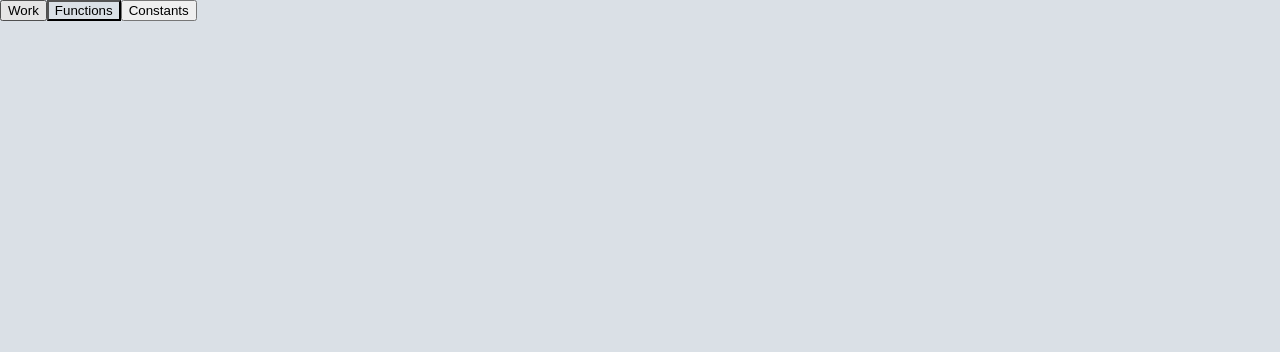
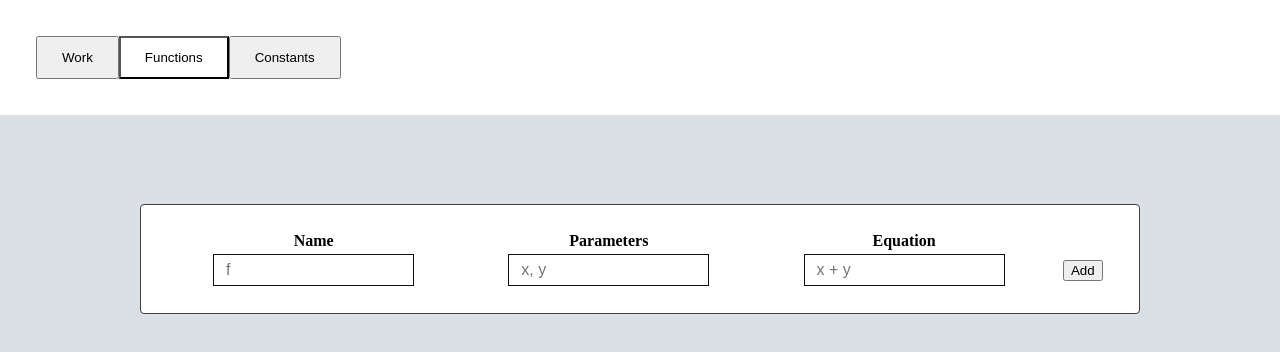
Before and after one commit to DylanEHolland/MathEngine, a React (Create React App) app in the folder client/: page / in a window 1280 px wide. Shown: the top 352 px of the page. Built offline with nearby package versions, Linux system fonts and the light colour scheme.

Commit message:
17: Restyling the layout, making further changes to file hierarchy

```diff
--- a/client/src/components/Layout/Button.tsx
+++ b/client/src/components/Layout/Button.tsx
@@ -1,7 +1,8 @@
-export const Button = ({children, className}: {children?: string; className?: string;}) => {
+export const Button = ({children, className, onClick}: {children?: string; className?: string; onClick?: any;}) => {
     return (
         <button
             className={`layout__button ${className ? className : ""}`}
+            onClick={onClick}
         >
             {children}
         </button>
--- a/client/src/components/Layout/InputBox.tsx
+++ b/client/src/components/Layout/Input.tsx
@@ -2,7 +2,7 @@ import { useState } from "react";
 //import { parseText } from "../lib/interpreter/parser";
 import "../../styles/input_box.scss";
 
-export const InputBox = ({placeholder, dynamic = false, onUpdate, initialValue}: {placeholder?: string; dynamic?: boolean; onUpdate?: any; initialValue?: any;}) => {
+export const Input = ({placeholder, dynamic = false, onUpdate, initialValue}: {placeholder?: string; dynamic?: boolean; onUpdate?: any; initialValue?: any;}) => {
     const [value, setValue] = useState<string>(initialValue ? initialValue : "");
     const [focused, setFocused] = useState<boolean>(false);
 
--- a/client/src/components/MathEngine/Functions.tsx
+++ b/client/src/components/MathEngine/Functions.tsx
@@ -1,4 +1,4 @@
-import { InputBox } from "../Layout/InputBox";
+import { Input } from "../Layout/Input";
 import "../../styles/functions.scss";
 import { useEffect, useState } from "react";
 import Cookies from "universal-cookie";
@@ -93,9 +93,9 @@ export const Function = ({addFunction, deleteFunction, editing, setEditing, name
                 {
                     (editing || isNew) ? (
                         <>
-                            <td><InputBox initialValue={name} placeholder="f" onUpdate={setFnName} /></td>
-                            <td><InputBox initialValue={parameters} placeholder="x, y" onUpdate={setParameters} /></td>
-                            <td><InputBox initialValue={action} placeholder="x + y" onUpdate={setAction} /></td>
+                            <td><Input initialValue={name} placeholder="f" onUpdate={setFnName} /></td>
+                            <td><Input initialValue={parameters} placeholder="x, y" onUpdate={setParameters} /></td>
+                            <td><Input initialValue={action} placeholder="x + y" onUpdate={setAction} /></td>
                             <td><button onClick={
                                 () => {
                                     addFunction({
--- a/client/src/components/MathEngine/SpreadSheet.tsx
+++ b/client/src/components/MathEngine/SpreadSheet.tsx
@@ -1,5 +1,5 @@
 import { useState } from "react"
-import { InputBox } from "../Layout/InputBox"
+import { Input } from "../Layout/Input"
 import "../styles/spread_sheet.scss"
 
 function nextLetter(s: any){
@@ -94,7 +94,7 @@ const SpreadSheetRow = ({data, id}: {data: any, id: number}) => {
 const SpreadSheetColumn = ({}: {}) => {
     return (
         <td>
-            <InputBox
+            <Input
                 dynamic={true}
             />
         </td>
--- a/client/src/components/WorkSpace.tsx
+++ b/client/src/components/WorkSpace.tsx
@@ -1,11 +1,16 @@
-import { useState } from "react";
-//import { Functions } from "./Functions";
-import '../styles/workspace.scss';
+import { useEffect, useState } from "react";
 import { Button } from "./Layout/Button";
 import { Functions } from "./MathEngine/Functions";
 
+import '../styles/workspace.scss';
+import '../styles/layout.scss';
+
 export const WorkSpace = () => {
     const [screen, setScreen] = useState<number>(1);
+
+    useEffect(() => {
+        console.log("screen:", screen)
+    })
 
     return (
         <>
@@ -13,13 +18,21 @@ export const WorkSpace = () => {
                 screen={screen}
                 setScreen={setScreen}
             />
+            <div className="main__content">
+                <WorkSpaceScreen
+                    screen={screen}
+                />
+            </div>
         </>
     )
 }
 
 export const WorkSpaceHeaderButton = ({children, onClick, selected}: {children: any; onClick: any; selected: boolean}) => {
     return (
-        <Button className={`workspace__header--btn${selected ? "-selected" : ""}`}>
+        <Button
+            className={`workspace__header--btn${selected ? "-selected" : ""}`}
+            onClick={onClick}
+        >
             {children}
         </Button>
     )
@@ -29,19 +42,25 @@ export const WorkSpaceHeader = ({screen, setScreen}: {screen: number, setScreen:
     return (
         <div className="workspace__header">
             <WorkSpaceHeaderButton
-                onClick={() => {}}
+                onClick={() => {
+                    setScreen(0);
+                }}
                 selected={screen === 0}
             >
                 Work
             </WorkSpaceHeaderButton>
             <WorkSpaceHeaderButton
-                onClick={() => {}}
+                onClick={() => {
+                    setScreen(1);
+                }}
                 selected={screen === 1}
             >
                 Functions
             </WorkSpaceHeaderButton>
             <WorkSpaceHeaderButton
-                onClick={() => {}}
+                onClick={() => {
+                    setScreen(2);
+                }}
                 selected={screen === 2}
             >
                 Constants
@@ -52,21 +71,25 @@ export const WorkSpaceHeader = ({screen, setScreen}: {screen: number, setScreen:
 
 export const WorkSpaceScreen = ({screen}: {screen: number}) => {
     const displayScreen = () => {
-        let output = (<></>);
+        let output = null;
         switch(screen) {
             case 0:
 
             break;
 
             case 1:
-                output = <Functions />
+                output = <Functions />;
             break;
         }
+
+        return output;
     }
 
-    return (
-        <>
+    let currentScreen = displayScreen();
 
-        </>
+    return currentScreen && (
+        <div className="workspace__screen">
+            {currentScreen}
+        </div>
     )
 }
--- /dev/null
+++ b/client/src/styles/layout.scss
@@ -0,0 +1,4 @@
+/* For styles that are too small to go in their own file */
+.layout__button {
+    padding: 12px 24px;
+}
--- a/client/src/styles/workspace.scss
+++ b/client/src/styles/workspace.scss
@@ -2,6 +2,10 @@
     position: fixed;
     top: 0;
     left: 0;
+
+    background-color: #FFFFFF;
+    width: 100%;
+    padding: 36px;
 }
 
 .workspace__header--btn {
@@ -11,3 +15,14 @@
 .workspace__header--btn-selected {
     background-color: transparent;
 }
+
+.workspace__screen {
+    background-color: #FFFFFF;
+    border-radius: 4px;
+    padding: 24px;
+    border: 1px solid #404040;
+}
+
+.main__content {
+    padding-top: 90px;
+}
```
